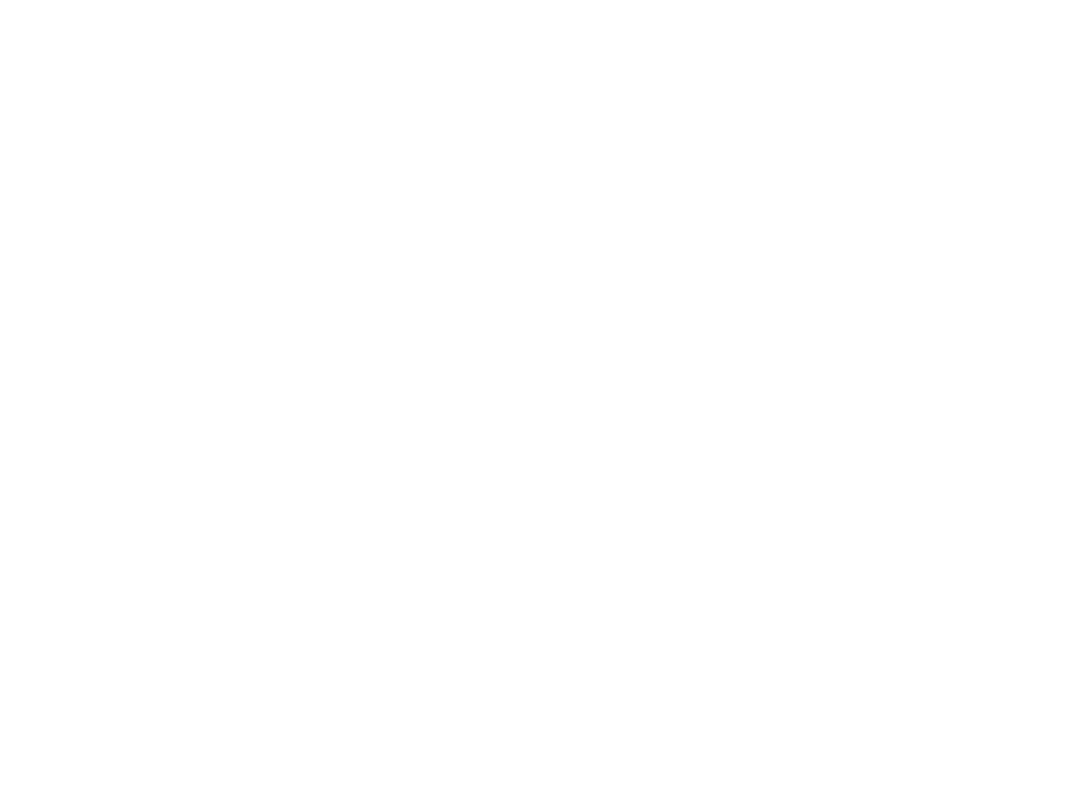
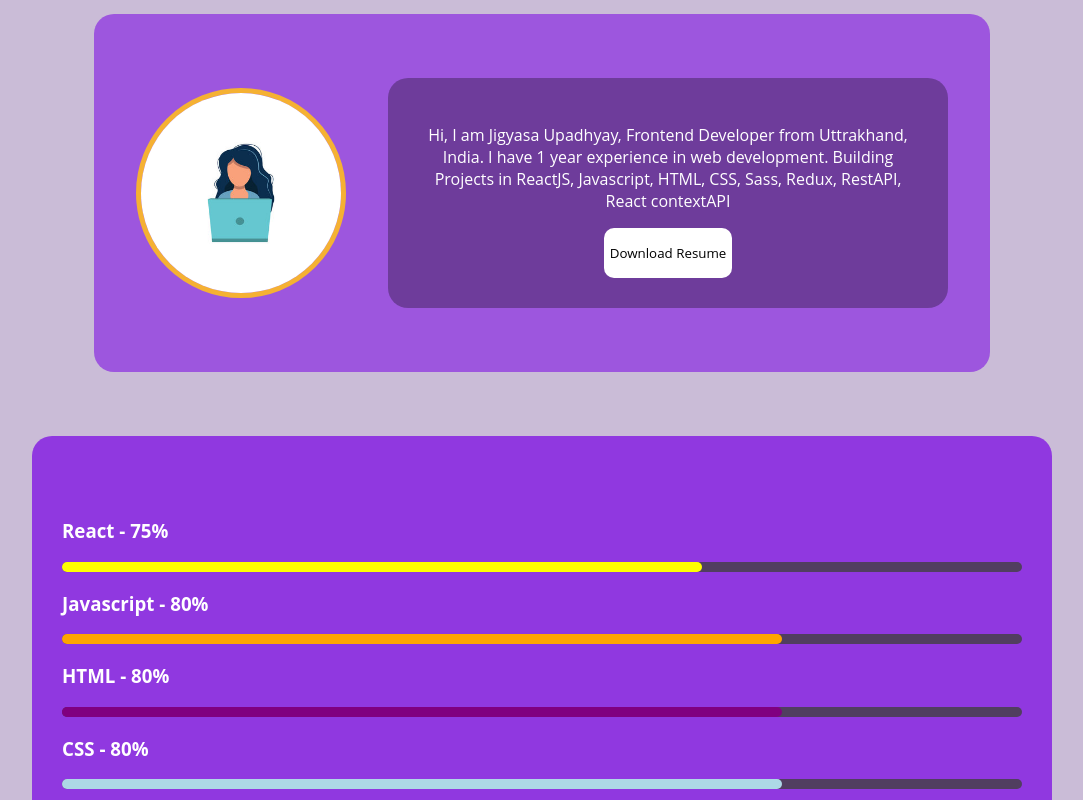
Before and after one commit to jigyasa-ctrl/portfolio2021, a React (Create React App) app: page / in a window 1280 px wide. Shown: the part 560-1360 px from the top of the page, without its empty margins (98-1181 px from the left). Before the commit the page ends 800 px from the top, so only its background shows below. Built offline with nearby package versions, Linux system fonts and the light colour scheme.

Commit message:
About page added

```diff
--- a/src/App.css
+++ b/src/App.css
@@ -3,28 +3,68 @@
   flex-direction: column;
   align-items: center;
   text-align: center;
-  background-color: rgb(138, 43, 226);
-  height:500px;
+  color: #fff;
   font-family: 'Open Sans' !important;
 
 }
+.about{
+
+  width: 100%;
+  background-color:rgba(138, 43, 226, 0.7) ;
+  display: flex;
+  justify-content: space-evenly;
+  align-items: center;
+  flex-direction: row;
+  padding-top:5%;
+  padding-bottom:5%;
+  border-radius: 20px;
+
+}
+.about-main{
+
+  width: 100%;
+  background-color:rgba(81, 36, 122, 0.3) ;
+  display: flex;
+  justify-content: space-evenly;
+  align-items: center;
+  flex-direction: column;
+  padding-top:5%;
+  padding-bottom:5%;
+
+}
+.about > div{
+  width: 500px;
+  color: #fff;
+  font-weight: 500;
+  padding: 30px 30px;
+  background-color: rgba(0, 0, 0, 0.3);
+  border-radius: 20px;
+}
+
 .homepage-div {
-
+  background-color: rgb(138, 43, 226);
+  width: 100%;
 padding-top:5%;
+padding-bottom:5%;
 color: #fff;
 }
-.homepage-div > button{
+.homepage-div > button, .about >div > button{
  background-color: #fff;
  font-family: 'Open Sans';
  height:50px;
- width: 70px;
+ width: auto;
  border: none;
  font-weight: 500;
  border-radius: 10%;
  cursor: pointer;
 
  }
- .homepage-div > button:hover{
+ .about >div > button:hover{
+  background-color: rgba(138, 43, 226, 0.3);
+  border: 1px solid white;
+  color: white;
+ }
+ .homepage-div > button:hover {
    background-color: rgba(138, 43, 226, 0.3);
    border: 1px solid white;
    color: white;
@@ -34,3 +74,34 @@ color: #fff;
   border-radius: 50%;
   border: 5px solid rgb(245, 177, 51);
 }
+.percentage{
+  width: auto;
+  margin-left: 30px;
+  margin-right: 30px;
+}
+.perc{
+  display: flex;
+
+  flex-direction: row;
+  width: 60rem;
+  border-radius: 5px;
+  height: 10px;
+  background-color: rgba(66, 64, 64, 0.8);
+
+}
+.perc > div{
+ position: relative;
+ border-radius: 5px;
+ height: 10px;
+ z-index: 999;
+}
+.percentage>h3{
+  text-align: left;
+}
+.percent-div{
+ background-color: rgba(138, 43, 226, 0.9);
+ padding-top:5%;
+ margin-top: 5%;
+padding-bottom:5%;
+border-radius: 20px;
+}
--- a/src/App.js
+++ b/src/App.js
@@ -1,11 +1,13 @@
 import logo from './logo.svg';
 import './App.css';
 import Homepage from './Components/Homepage';
+import About from './Components/About';
 
 function App() {
   return (
     <div className="App">
       <Homepage />
+      <About />
     </div>
   );
 }
--- /dev/null
+++ b/src/Components/About.js
@@ -0,0 +1,33 @@
+import React from 'react'
+import logo from "../assets/logo.png"
+import Percentage from './Percentage'
+
+function About() {
+    return (
+        <div className="about-main">
+            <div className="about" style={{width: '70%'}}>
+            <img className="img" src={logo}/>
+            <div>
+                <p> Hi, I am Jigyasa Upadhyay, Frontend Developer from Uttrakhand, India. I have 1 year experience in web development. Building Projects in ReactJS, Javascript, HTML, CSS, Sass, Redux, RestAPI, React contextAPI </p>
+                <button style={{borderRadius: '10px'}}> Download Resume</button>
+            </div>
+            </div>
+           <div className="percent-div">
+            <Percentage title="React" percent="75%" color="yellow" width="40rem" />
+            <Percentage title="Javascript" percent="80%" color="orange" width="45rem" />
+            <Percentage title="HTML" percent="80%" color="purple" width="45rem" />
+            <Percentage title="CSS" percent="80%" color="#add8e6" width="45rem" />
+            <Percentage title="Redux" percent="60%" color="pink" width="35rem" />
+            <Percentage title="ContextAPI" percent="60%" color="white" width="35rem" />
+
+
+            </div>
+
+
+
+
+        </div>
+    )
+}
+
+export default About
--- /dev/null
+++ b/src/Components/Percentage.js
@@ -0,0 +1,15 @@
+import React from 'react'
+
+function Percentage({title, percent, color, width}) {
+    return (
+        <div class="percentage">
+            <h3>{title} - {percent}</h3>
+            <div className="perc">
+                <div style={{backgroundColor: color, width: width }}></div>
+            </div>
+
+        </div>
+    )
+}
+
+export default Percentage
```
